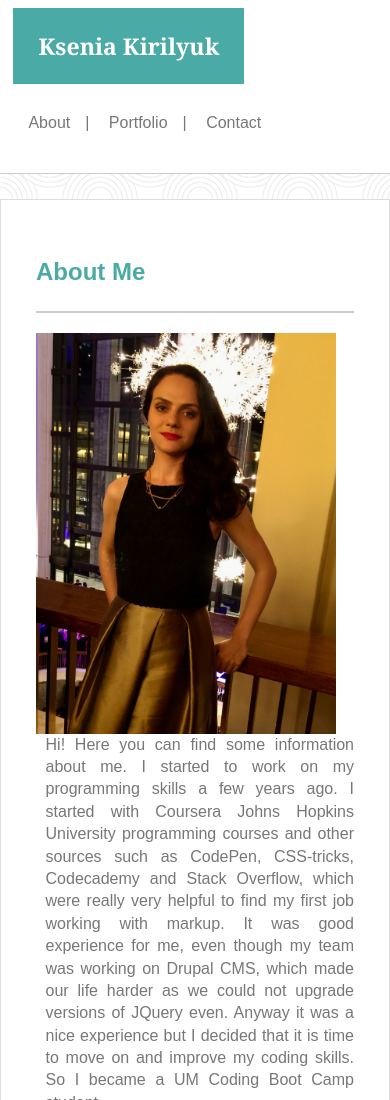
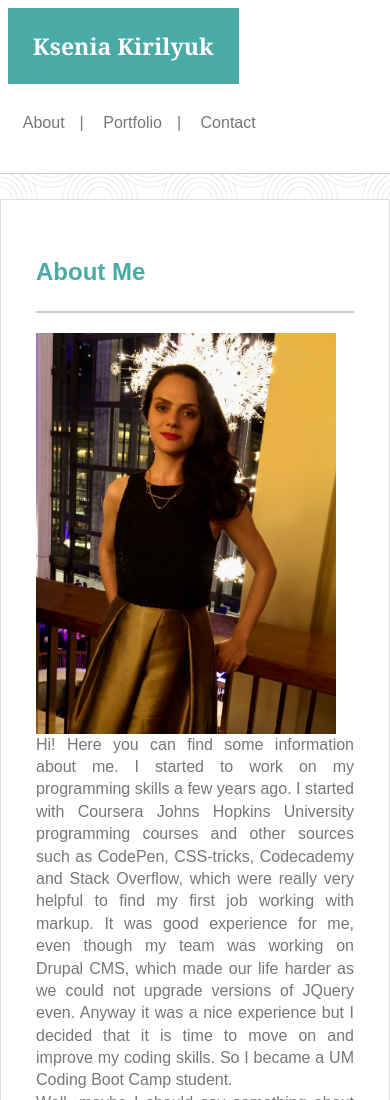
Before and after one commit to KseniaKirilyuk/Responsive-Portfolio, a plain HTML site: page index.html in a window 390 px wide. Shown: the top 1100 px of the page. Drawn offline with Linux system fonts and the light colour scheme.

Commit message:
changing width for media q

```diff
--- a/assets/css/style.css
+++ b/assets/css/style.css
@@ -151,7 +151,7 @@ figcaption {
 /***************Media***********/
 @media only screen and (max-width: 980px){
     html {position:relative;}
-    section article, header div {width:97%;}
+    section article, header div {width:100%;}
     header{padding:2%;}
     h1{font-size: 23px;}
     img.myPhoto{margin:10px;}
@@ -163,5 +163,5 @@ nav {
     position: relative;
 }
 ul{padding-left:0px;}
-li a{margin-left: 0;}
+  li a{margin-left: 0;}
 }
```
